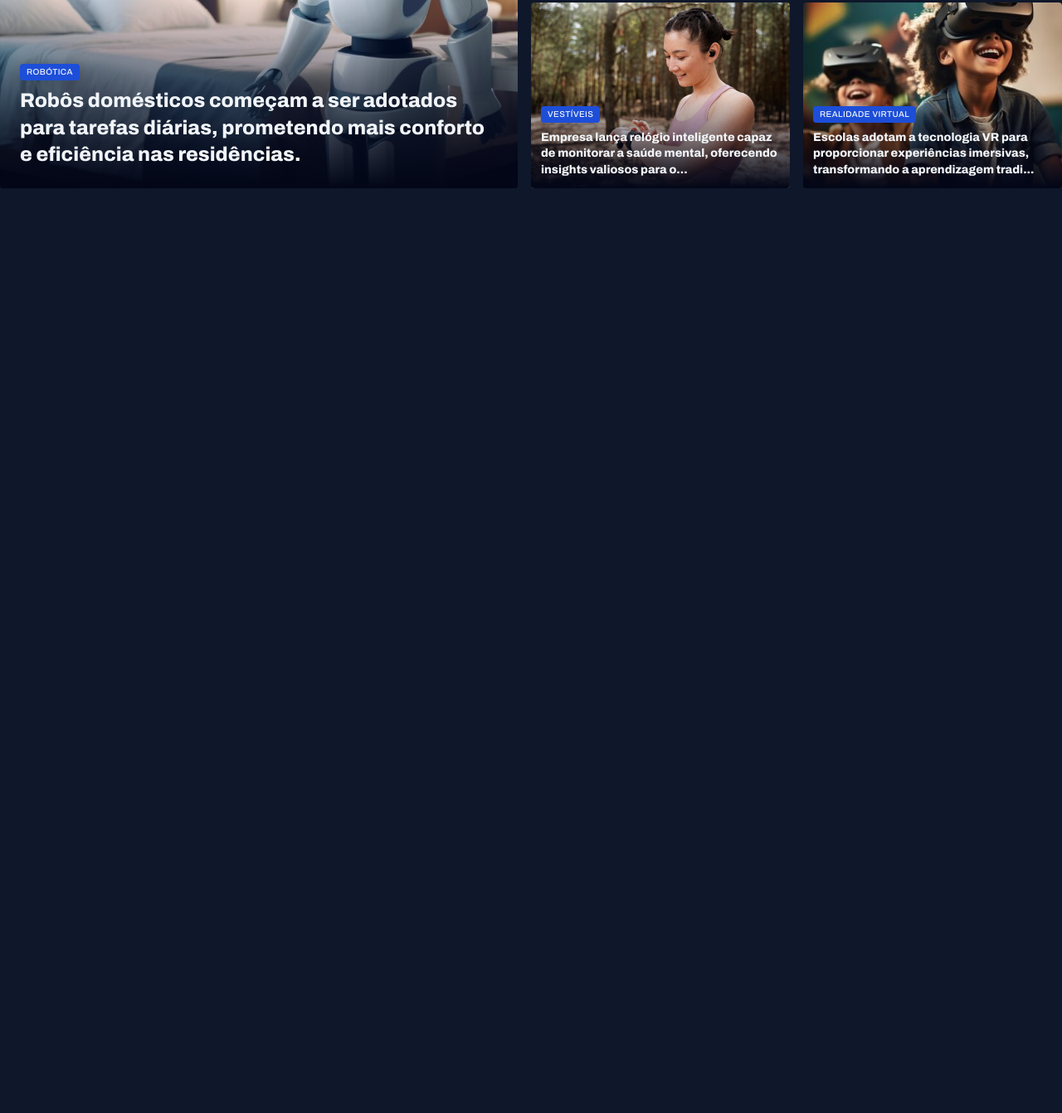
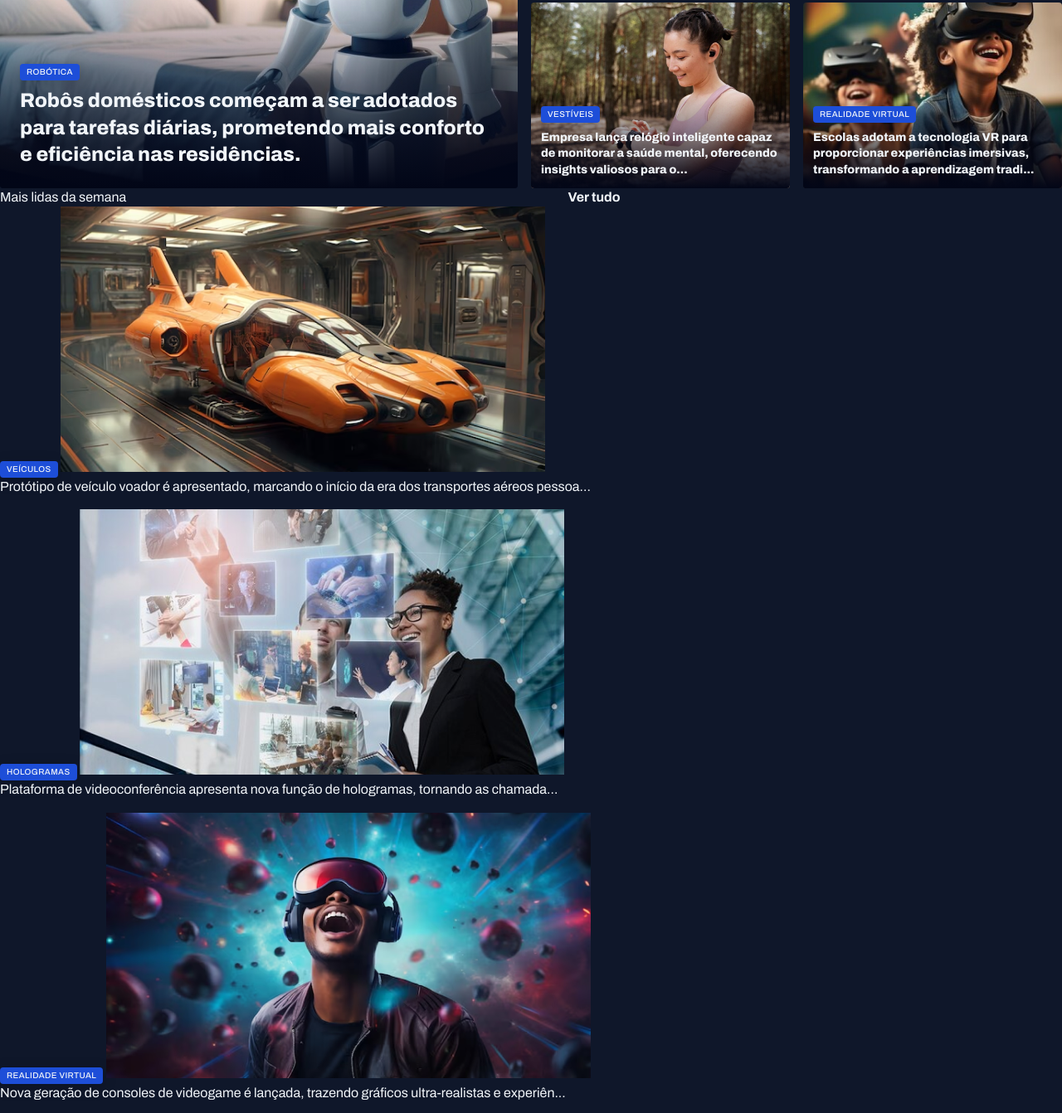
Before and after one commit to Disckevin/portal-de-noticias, a plain HTML site: page index.html in a window 1280 px wide. Shown: the part 400-1742 px from the top of the page at 83% size. Before the commit the page ends 800 px from the top, so only its background shows below. Drawn offline with Linux system fonts and the light colour scheme.

Commit message:
estruturando a seção mais lida da semana

```diff
--- a/index.html
+++ b/index.html
@@ -104,6 +104,50 @@
           </figure>
         </div>
       </section>
+
+      <section id="weekly">
+        <header class="grid grid-flow-col">
+          <h3>Mais lidas da semana</h3>
+          <a href="#" class="grid grid-flow-col">
+            <strong>Ver tudo</strong>
+            <span></span>
+          </a>
+        </header>
+
+        <div class="grid gap-16">
+          <figure>
+            <span class="content-tag">Veículos</span>
+            <img src="assets/images/Image 06.png" alt="">
+            <p>
+              Protótipo de veículo voador é apresentado, marcando o início da era dos transportes aéreos pessoa...
+            </p>
+          </figure>
+
+          <figure>
+            <span class="content-tag">Hologramas</span>
+            <img src="assets/images/Image 07.png" alt="">
+            <p>
+              Plataforma de videoconferência apresenta nova função de hologramas, tornando as chamada...
+            </p>
+          </figure>
+
+          <figure>
+            <span class="content-tag">Realidade virtual</span>
+            <img src="assets/images/Image 08.png" alt="">
+            <p>
+              Nova geração de consoles de videogame é lançada, trazendo gráficos ultra-realistas e experiên...
+            </p>
+          </figure>
+
+          <figure>
+            <span class="content-tag">Internet</span>
+            <img src="assets/images/Image 09.png" alt="">
+            <p>
+              Projeto busca oferecer internet de alta velocidade em áreas remotas através de satélites.
+            </p>
+          </figure>
+        </div>
+      </section>
     </main>
   </body>
 </html>
```
